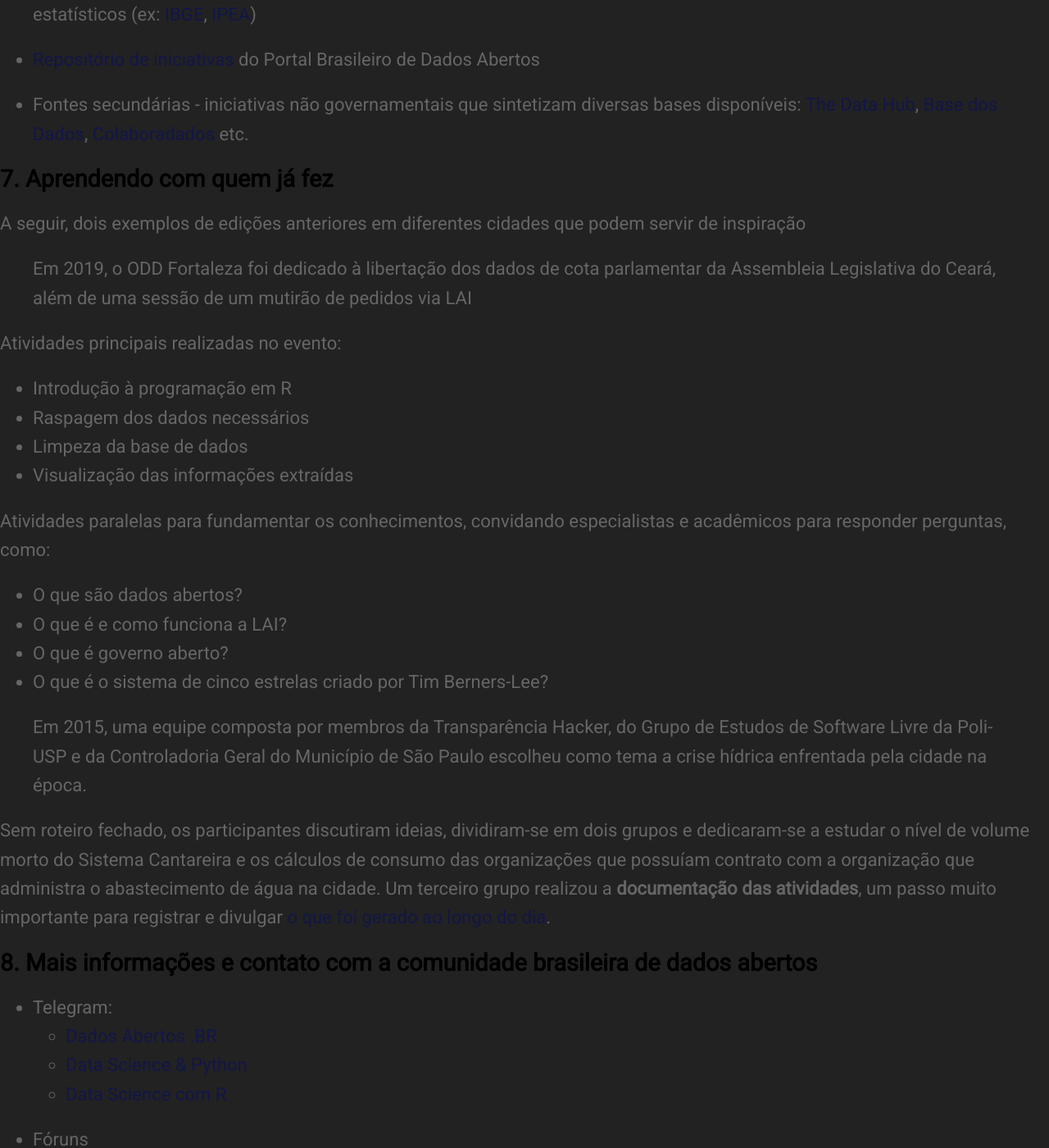
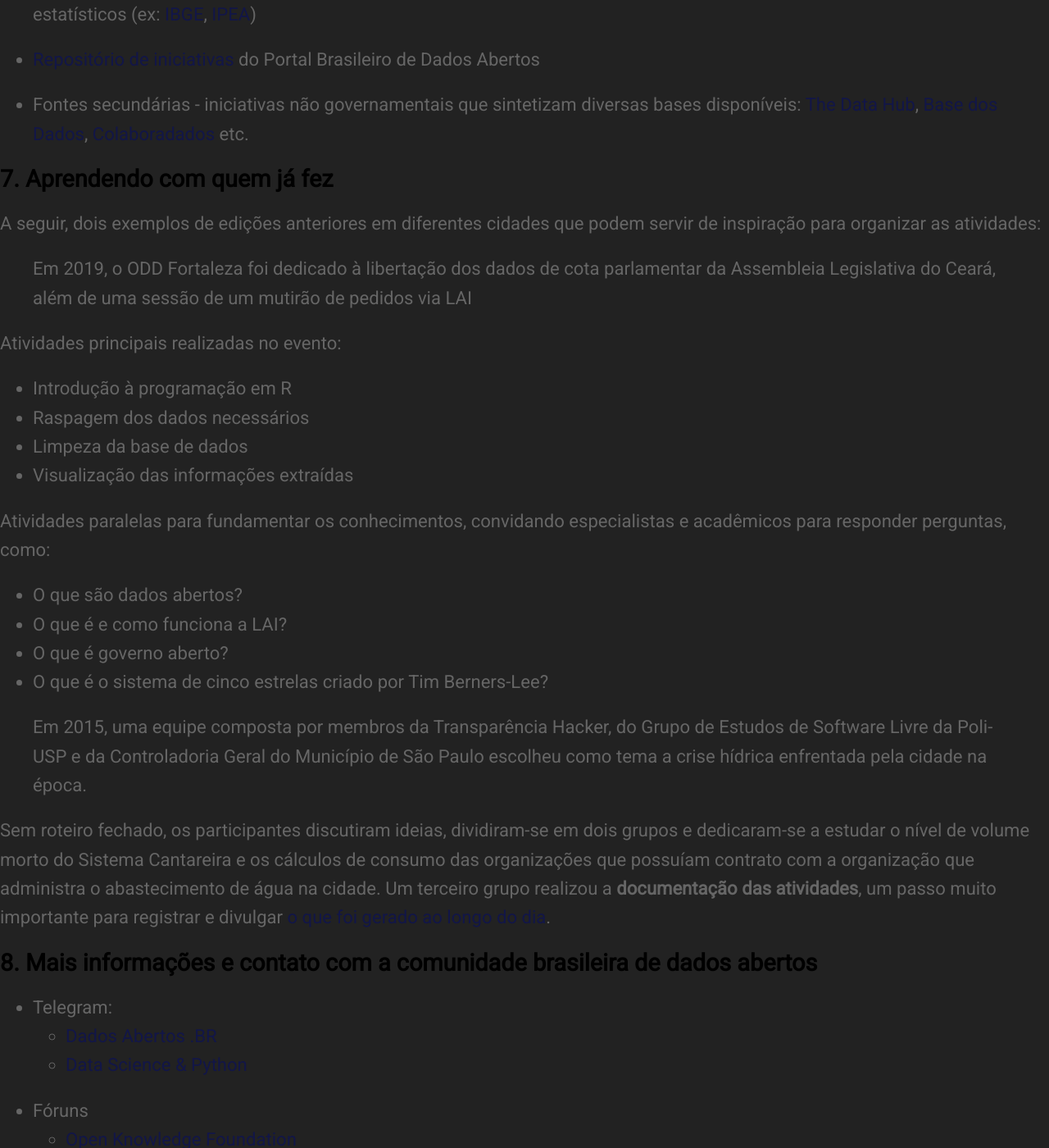
Before and after one commit to okfn-brasil/embaixadoras, a Jekyll site: the page built from Guia-ODD/Guia-ODD2020.md, in a window 1280 px wide and 1400 px high, scrolled down 4414 px. Shown: the whole window at 82% size. Built offline with Jekyll 4.4.1, drawn with Linux system fonts in a browser that asks for light colours; our own code applies the rules of GitHub Pages for plain Markdown files; some of the changed text lies outside the part shown.

Commit message:
Update Guia-ODD2020.md

```diff
--- a/Guia-ODD/Guia-ODD2020.md
+++ b/Guia-ODD/Guia-ODD2020.md
@@ -94,7 +94,7 @@
 
 
 ### 7. Aprendendo com quem já fez
-A seguir, dois exemplos de edições anteriores em diferentes cidades que podem servir de inspiração
+A seguir, dois exemplos de edições anteriores em diferentes cidades que podem servir de inspiração para organizar as atividades:
 >   Em 2019, o ODD Fortaleza foi dedicado à libertação dos dados de cota parlamentar da Assembleia Legislativa do Ceará, além de uma sessão de um mutirão de pedidos via LAI
 
 Atividades principais realizadas no evento:
@@ -117,7 +117,6 @@
 - Telegram:
     - [Dados Abertos .BR](https://t.me/dadosabertos)
     - [Data Science & Python](https://t.me/datasciencepython)
-    - [Data Science com R](https://t.me/DataSciencecomR)
 - Fóruns
     - [Open Knowledge Foundation](https://discuss.okfn.org/)
     - [DadosAbertos.social](https://dadosabertos.social/)
@@ -125,9 +124,9 @@
 
 ---
 \*Participaram da live, contribuindo imensamente para enriquecer os preparativos para o __#ODD2020__, as seguintes pessoas:
-- [Fernanda Campagnucci](https://twitter.com/fecampa), diretora-executiva da Open Knowledge Brasil.
--   Augusto Herrmann Batista: Analista em TI no Ministério da Economia — deu início à política de dados abertos no governo federal brasileiro, onde foi desenvolvedor durante 8 anos. _É colaborador da Open Knowledge e responsável por fazer a versão brasileira do site do_ [_Open Data Day_](https://opendataday.org/pt_br/).
--   [Juliana Trevine](https://twitter.com/_jtrevine): Graduanda no IME e com o coração dedicado ao Grupo de Computação Social da USP (Tecs). _Integra a rede de pessoas Embaixadoras de Inovação Cívica_.
--   [Thays Lavor](https://twitter.com/thayslavor): jornalista que atua como freelancer para veículos nacionais e internacionais, trabalha com jornalismo investigativo e de dados. _Integra a rede de pessoas Embaixadoras de Inovação Cívica, além de ser membro da Escola de Dados_.
+- [Fernanda Campagnucci](https://twitter.com/fecampa), diretora-executiva da Open Knowledge Brasil
+-   Augusto Herrmann Batista: Analista em TI no Ministério da Economia — deu início à política de dados abertos no governo federal brasileiro, onde foi desenvolvedor durante 8 anos. _É colaborador da Open Knowledge e responsável por fazer a versão brasileira do site do_ [_Open Data Day_](https://opendataday.org/pt_br/)
+-   [Juliana Trevine](https://twitter.com/_jtrevine): Graduanda no IME e com o coração dedicado ao Grupo de Computação Social da USP (Tecs). _Integra a rede de pessoas Embaixadoras de Inovação Cívica_
+-   [Thays Lavor](https://twitter.com/thayslavor): jornalista que atua como freelancer para veículos nacionais e internacionais, trabalha com jornalismo investigativo e de dados. _Integra a rede de pessoas Embaixadoras de Inovação Cívica, além de ser membro da Escola de Dados_
 
 ---
```
